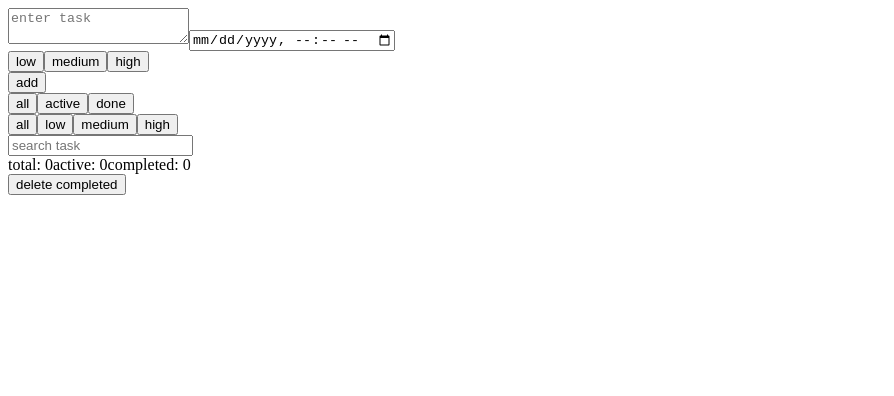
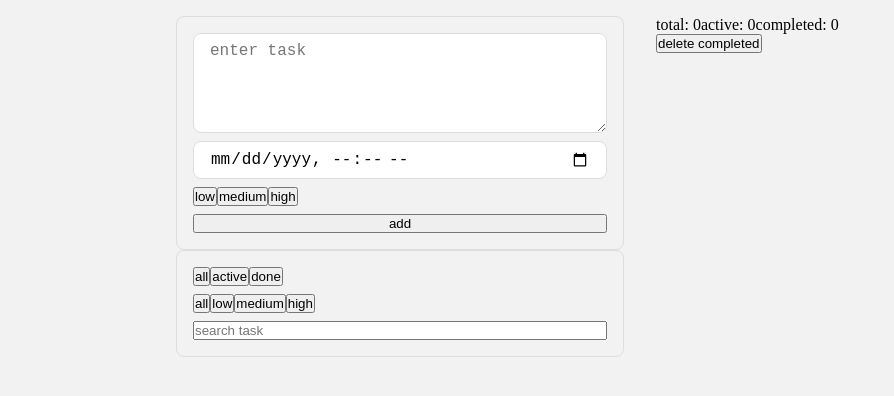
Before and after one commit to glovas96/to-do-list, a React (Vite) app: page / in a window 1280 px wide. Shown: the top 396 px of the page, without its empty margins (0-894 px from the left). Built offline with nearby package versions, Linux system fonts and the light colour scheme.

Commit message:
Add base layout and form styles

```diff
--- a/src/App.jsx
+++ b/src/App.jsx
@@ -1,5 +1,5 @@
 import { useState, useEffect } from "react";
-
+import "./styles/app.scss";
 
 function App() {
   // tasks state
--- a/src/styles/app.scss
+++ b/src/styles/app.scss
@@ -10,6 +10,8 @@ body {
 
 .container {
   display: flex;
+  max-width: 960px;
+  margin: 0 auto;
 }
 
 .column {
@@ -23,7 +25,28 @@ body {
   gap: 0.5rem;
   padding: 1rem;
   border-radius: 8px;
-  border: 1px solid #ddd;;
+  border: 1px solid #ddd;
+}
+
+.textarea {
+  display: block;
+  padding: 0.5rem 1rem;
+  border-radius: 8px;
+  background: #fff;
+  font-size: 1rem;
+  border: 1px solid #ddd;
+  min-height: 100px;
+  resize: vertical;
+
+}
+
+.date-input {
+  display: block;
+  padding: 0.5rem 1rem;
+  border-radius: 8px;
+  background: #fff;
+  font-size: 1rem;
+  border: 1px solid #ddd;
 }
 
 .filter {
@@ -32,7 +55,7 @@ body {
   gap: 0.5rem;
   padding: 1rem;
   border-radius: 8px;
-  border: 1px solid #ddd;;
+  border: 1px solid #ddd;
 }
 
 .counter {
@@ -41,7 +64,7 @@ body {
   gap: 0.5rem;
   padding: 1rem;
   border-radius: 8px;
-  border: 1px solid #ddd;;
+  border: 1px solid #ddd;
 }
 
 .task-list {
@@ -57,5 +80,5 @@ body {
   gap: 0.5rem;
   padding: 1rem;
   border-radius: 8px;
-  border: 1px solid #ddd;;
+  border: 1px solid #ddd;
 }
```
